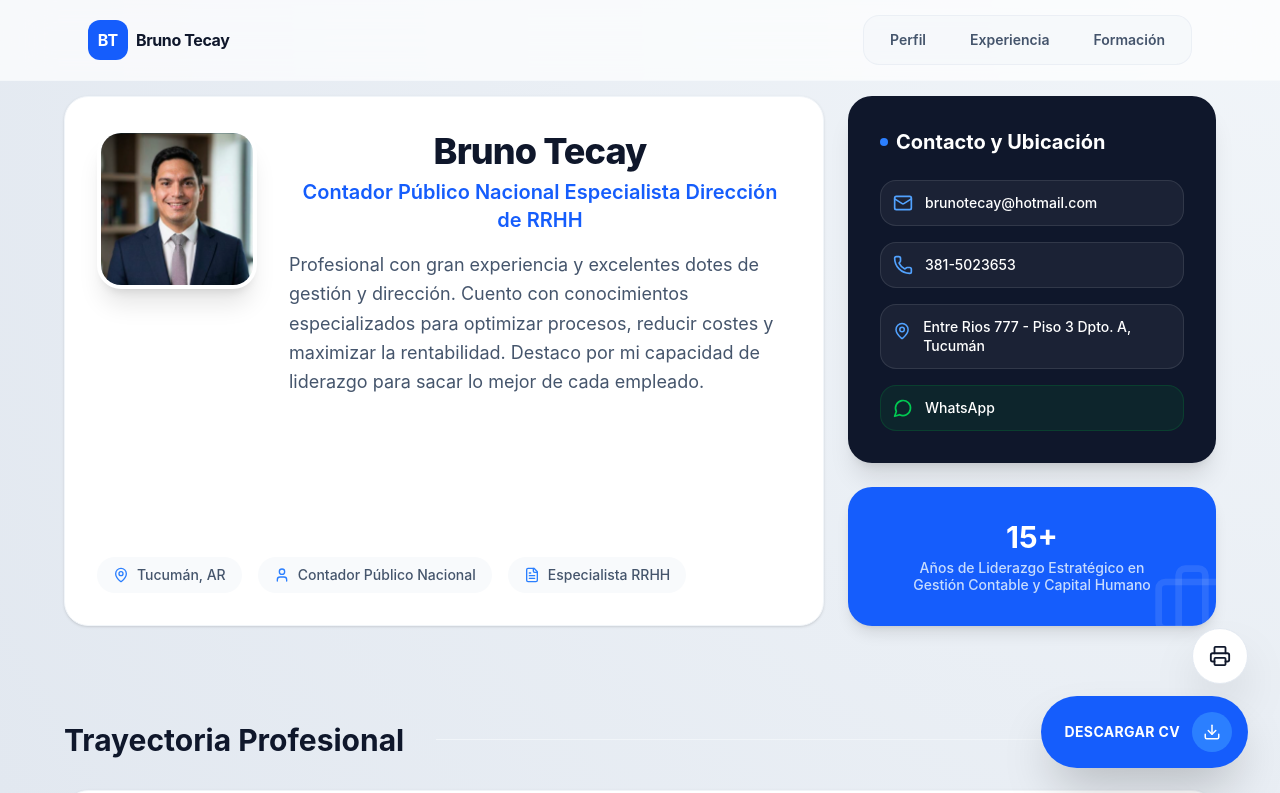
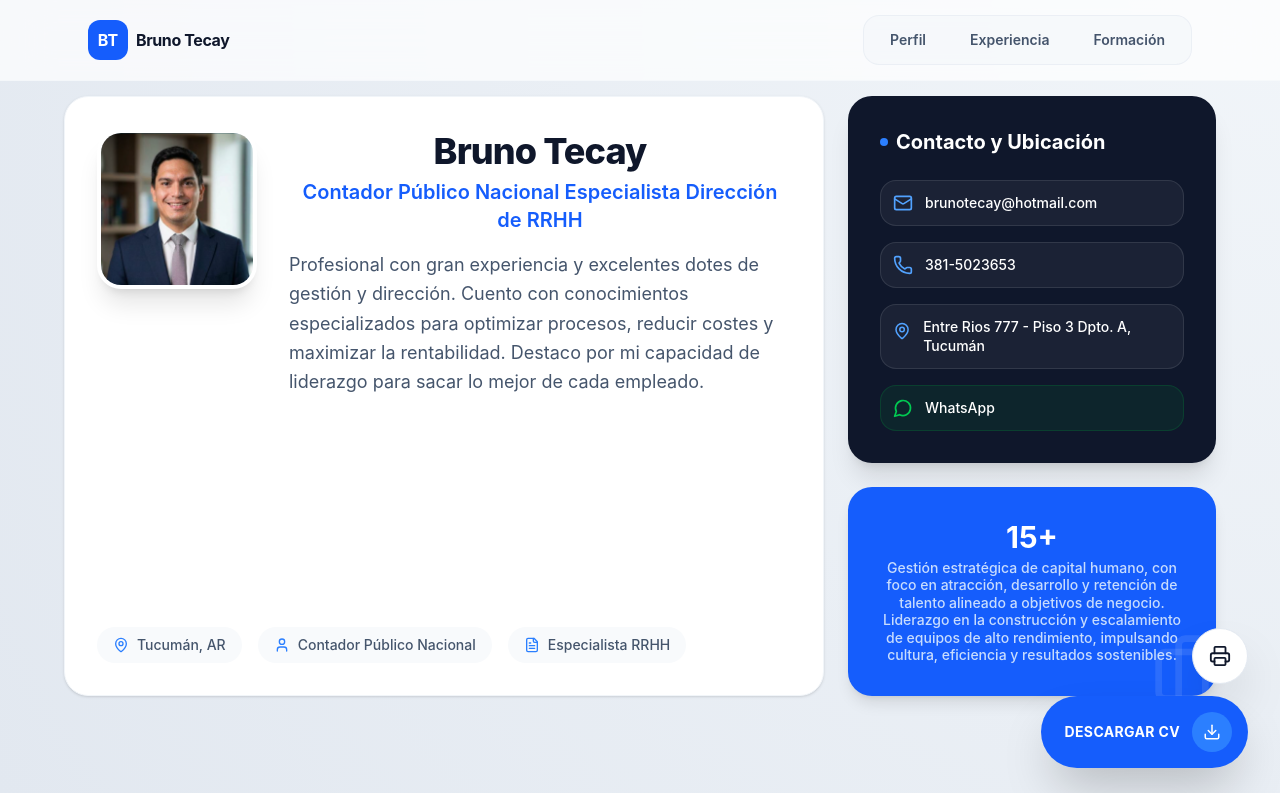
Before and after one commit to arieltecay/bruno-tecay-portfolio, a React (Vite) app: page / in a window 1280 px wide. Shown: the top 793 px of the page. Built offline with nearby package versions, Linux system fonts and the light colour scheme.

Commit message:
feat: update profile description for clarity and enhance image handling

```diff
--- a/src/components/sections/hero/Hero.tsx
+++ b/src/components/sections/hero/Hero.tsx
@@ -93,8 +93,8 @@ const Hero: React.FC = () => {
             <div className="relative z-10">
               <div className="text-3xl font-bold mb-1">15+</div>
               <div className="text-blue-100 opacity-90 text-sm font-medium leading-tight">
-                Años de Liderazgo Estratégico en <br />
-                Gestión Contable y Capital Humano
+                Gestión estratégica de capital humano, con foco en atracción, desarrollo y retención de talento alineado a objetivos de negocio.<br />
+                Liderazgo en la construcción y escalamiento de equipos de alto rendimiento, impulsando cultura, eficiencia y resultados sostenibles.
               </div>
             </div>
             <Briefcase size={80} className="absolute -right-4 -bottom-4 text-white/10" />
```
